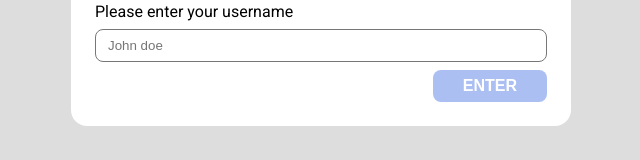
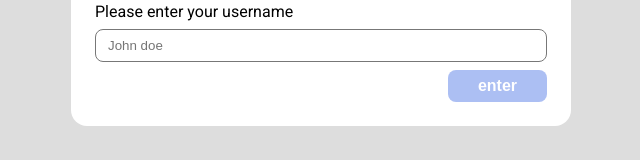
Before and after one commit to gvao/test-codeleap, a Next.js app: page / in a window 1280 px wide. Shown: the part 373-533 px from the top of the page, without its empty margins (319-959 px from the left). Built offline with nearby package versions, Linux system fonts and the light colour scheme.

Commit message:
Updated button component

```diff
--- a/src/common/button/index.tsx
+++ b/src/common/button/index.tsx
@@ -2,7 +2,6 @@ import styles from "./styles.module.css"
 
 type ButtonProps = {
     isValid?: boolean,
-    // type?: string,
 } & React.ButtonHTMLAttributes<HTMLButtonElement>;
 
 export const Button = ({ children, type, isValid = false, ...props }: ButtonProps) => (
--- a/src/common/button/styles.module.css
+++ b/src/common/button/styles.module.css
@@ -16,7 +16,6 @@
 
     font-size: 16px;
     font-weight: 700;
-    text-transform: uppercase;
 
     border: none;
     border-radius: 8px;
```
